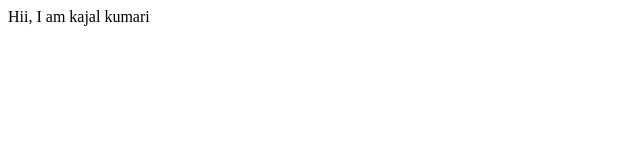
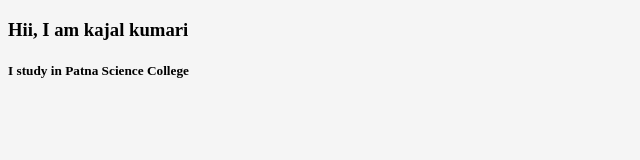
Before and after one commit to Developers-codz/kajal-site, a plain HTML site: page index.html in a window 1280 px wide. Shown: the whole page, without its empty margins (0-640 px from the left). Drawn offline with Linux system fonts and the light colour scheme.

Commit message:
style-added color

```diff
--- a/index.html
+++ b/index.html
@@ -6,7 +6,13 @@
     <meta name="viewport" content="width=device-width, initial-scale=1.0">
     <title>Kajal-Site</title>
 </head>
-<body>
-    Hii, I am kajal kumari
+<body style="background-color: whitesmoke;">
+    <h3>
+        Hii, I am kajal kumari
+    </h3>
+    <h5>
+        I study in Patna Science College
+    </h5>
+
 </body>
 </html>
```
